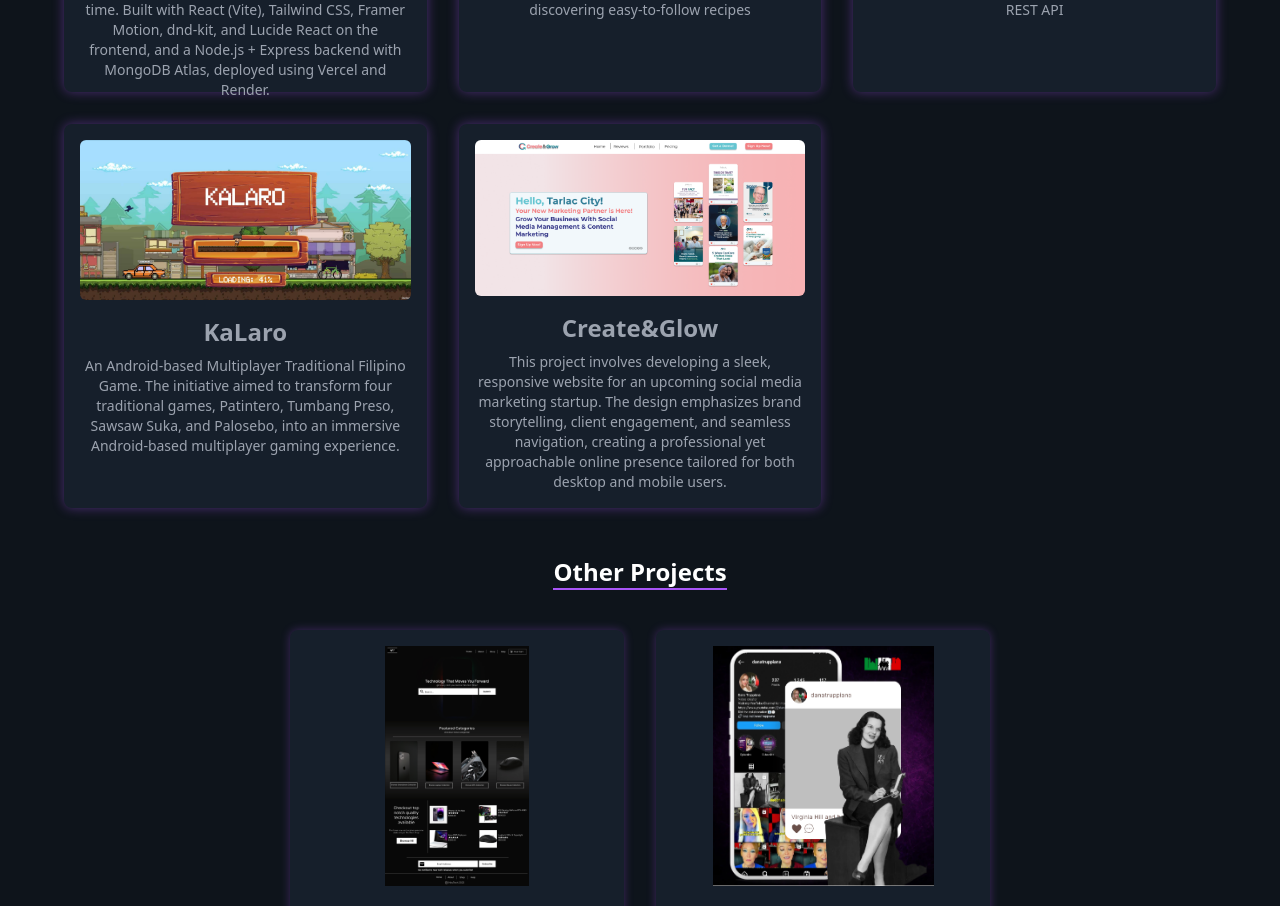
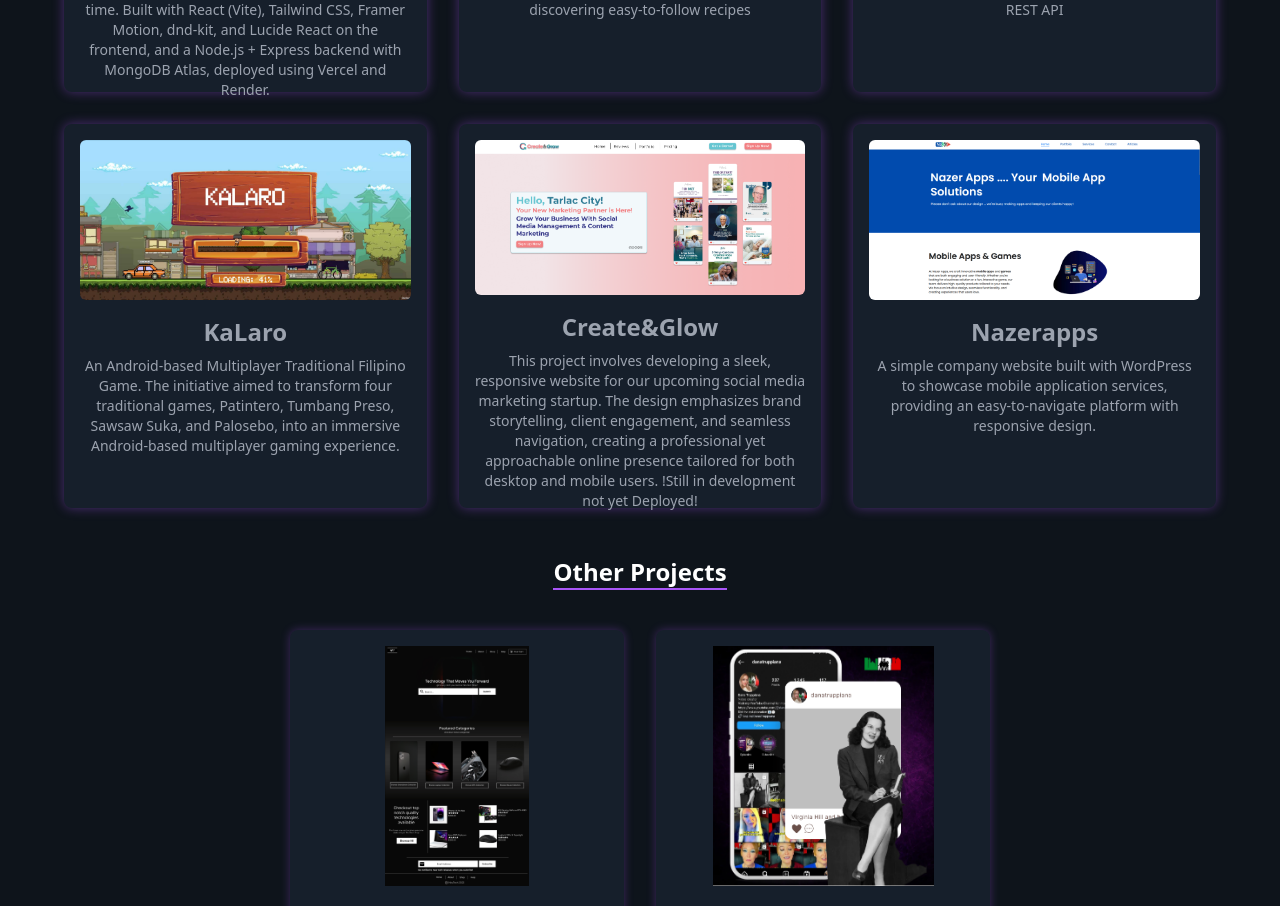
Before and after one commit to nlldiamond/portfolio, a React (Vite) app: page / in a window 1280 px wide. Shown: the part 2020-2926 px from the top of the page. Built offline with nearby package versions, Linux system fonts and the light colour scheme.

Commit message:
project update

```diff
--- a/src/App.tsx
+++ b/src/App.tsx
@@ -19,12 +19,16 @@ import cafePage from "./assets/cafe.png";
 import canvaImages from "./canvaImages";
 import weather from "./assets/weather.png";
 import ToDo from "./assets/ToDo.png";
+import nazerapps from "./assets/nazerapps.png";
 // import { section } from "framer-motion/client";
 
 function App() {
   // State for modal
   const [selectedProjectIndex, setSelectedProjectIndex] = useState<number | null>(null);
   const [currentImageIndex, setCurrentImageIndex] = useState(0);
+
+    // New state for Create&Glow popup
+  const [showCngModal, setShowCngModal] = useState(false);
 
   // Main projects
   const projects = [
@@ -57,9 +61,14 @@ function App() {
     },
     {
       title: "Create&Glow",
-      description: "This project involves developing a sleek, responsive website for an upcoming social media marketing startup. The design emphasizes brand storytelling, client engagement, and seamless navigation, creating a professional yet approachable online presence tailored for both desktop and mobile users.",
+      description: "This project involves developing a sleek, responsive website for our upcoming social media marketing startup. The design emphasizes brand storytelling, client engagement, and seamless navigation, creating a professional yet approachable online presence tailored for both desktop and mobile users. !Still in development not yet Deployed!" ,
       image: cngSS,
       link: "#"
+    },
+  {      title: "Nazerapps",
+      description: "A simple company website built with WordPress to showcase mobile application services, providing an easy-to-navigate platform with responsive design." ,
+      image: nazerapps,
+      link: "https://www.nazerapps.com/"
     },
   ];
 
@@ -194,12 +203,50 @@ function App() {
       <div className="grid grid-cols-1 md:grid-cols-3 gap-8 w-full max-w-6xl">
         {projects.map((project, i) => {
           const isExternal = project.link.startsWith("http");
-            const isPlaceholder = project.link === "#";
 
+          // Special handling for Create&Glow
+          if (project.title === "Create&Glow") {
+            return (
+              <motion.div
+                key={i}
+                onClick={() => setShowCngModal(true)} // open modal
+                initial={{ scale: 0.8, opacity: 0 }}
+                whileInView={{ scale: 1, opacity: 1 }}
+                transition={{
+                  duration: 0.1,
+                  ease: "easeOut",
+                  delay: i * 0.1,
+                }}
+                viewport={{ once: true }}
+                whileHover={{
+                  scale: 1.05,
+                  boxShadow:
+                    "0 0 25px rgba(168,85,247,0.9), 0 0 50px rgba(168,85,247,0.6)",
+                }}
+                className="bg-[#161f2b] h-96 rounded-lg flex flex-col items-center justify-start
+                  text-gray-400 transition-all duration-300 hover:text-white p-4 relative cursor-pointer"
+                style={{
+                  boxShadow: "0 0 12px rgba(168,85,247,0.4)",
+                }}
+              >
+                <img
+                  src={project.image}
+                  alt={project.title}
+                  className="w-full h-40 object-cover rounded-md mb-4"
+                />
+                <h3 className="text-2xl font-bold mb-2">{project.title}</h3>
+                <p className="text-center text-gray-400 text-sm">
+                  {project.description}
+                </p>
+              </motion.div>
+            );
+          }
+
+          // Default: use <a> for projects with links
           return (
             <motion.a
               key={i}
-                href={isPlaceholder ? undefined : project.link}
+              href={project.link}
               target={isExternal ? "_blank" : "_self"}
               rel={isExternal ? "noopener noreferrer" : undefined}
               initial={{ scale: 0.8, opacity: 0 }}
@@ -213,13 +260,12 @@ function App() {
               whileHover={{
                 scale: 1.05,
                 boxShadow:
-                    "0 0 25px rgba(168,85,247,0.9), 0 0 50px rgba(168,85,247,0.6)", // hover glow
+                  "0 0 25px rgba(168,85,247,0.9), 0 0 50px rgba(168,85,247,0.6)",
               }}
-                className={`bg-[#161f2b] h-96 rounded-lg flex flex-col items-center justify-start
-                  text-gray-400 transition-all duration-300 hover:text-white p-4 relative
-                  ${isPlaceholder ? "opacity-60 cursor-not-allowed" : ""}`}
+              className="bg-[#161f2b] h-96 rounded-lg flex flex-col items-center justify-start
+                text-gray-400 transition-all duration-300 hover:text-white p-4 relative"
               style={{
-                  boxShadow: "0 0 12px rgba(168,85,247,0.4)", // default subtle glow
+                boxShadow: "0 0 12px rgba(168,85,247,0.4)",
               }}
             >
               <img
@@ -236,7 +282,7 @@ function App() {
         })}
       </div>
 
-        {/* 🔹 Other Projects Section */}
+        {/* Other Projects Section */}
         {/* <div className="mt-20 w-full max-w-6xl text-center"> */}
           <h3 className="text-2xl font-bold text-white border-b-2 border-purple-500 inline-block mt-12">
             Other Projects
@@ -279,7 +325,7 @@ function App() {
         </div>
       </section>
 
-      {/* 🔹 Modal Carousel */}
+      {/* Modal Carousel */}
       <AnimatePresence>
         {selectedProjectIndex !== null && (
           <motion.div
@@ -361,6 +407,41 @@ function App() {
             {/* Close Button */}
             <button
               onClick={() => setSelectedProjectIndex(null)}
+              className="absolute top-6 right-6 text-white text-3xl"
+            >
+              &times;
+            </button>
+          </motion.div>
+        )}
+      </AnimatePresence>
+
+      {/* Single-Image Modal (Create&Glow) */}
+      <AnimatePresence>
+        {showCngModal && (
+          <motion.div
+            className="fixed inset-0 bg-black/80 flex flex-col items-center justify-center z-50"
+            initial={{ opacity: 0 }}
+            animate={{ opacity: 1 }}
+            exit={{ opacity: 0 }}
+            onClick={() => setShowCngModal(false)}
+          >
+            <div
+              className="relative w-full max-w-3xl flex items-center justify-center"
+              onClick={(event) => event.stopPropagation()}
+            >
+              <motion.img
+                src={cngSS}
+                alt="Create&Glow Preview"
+                className="max-h-[80vh] rounded-lg mx-auto"
+                initial={{ scale: 0.8, opacity: 0 }}
+                animate={{ scale: 1, opacity: 1 }}
+                exit={{ scale: 0.8, opacity: 0 }}
+                transition={{ duration: 0.3 }}
+              />
+            </div>
+
+            <button
+              onClick={() => setShowCngModal(false)}
               className="absolute top-6 right-6 text-white text-3xl"
             >
               &times;
```
Also changed, not shown: src/assets/nazerapps.png (added). Lines whose indentation alone changed are shown as unchanged.
